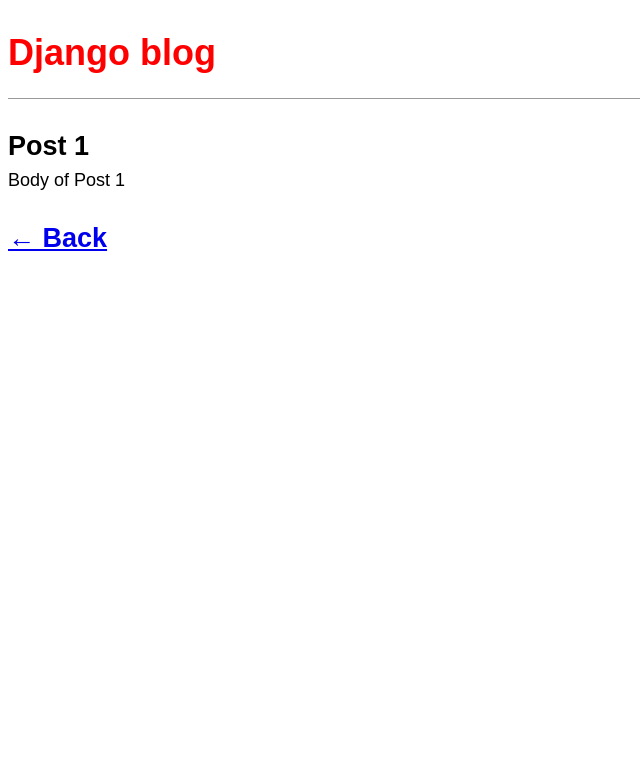
After one commit to ingafter60/blog, a Django app: page /post/1/ in a window 1280 px wide. The commit adds this page. Shown: the top 777 px of the page, without its empty margins (0-640 px from the left). Run offline with Django 3.2, Linux system fonts and the light colour scheme; data comes from the database, SQL or seed files in the repository.

Commit message:
Ch5 - Display Individual Post

```diff
--- a/_src/settings.py
+++ b/_src/settings.py
@@ -120,3 +120,5 @@
 # https://docs.djangoproject.com/en/2.1/howto/static-files/
 
 STATIC_URL = '/static/'
+
+STATICFILES_DIRS = [os.path.join(BASE_DIR, 'static')]
--- a/blog/urls.py
+++ b/blog/urls.py
@@ -1,8 +1,9 @@
 # blog/urls.py
 
 from django.urls import path
-from .views import BlogListView
+from .views import BlogListView, BlogDetailView
 
 urlpatterns = [
-	path('', BlogListView.as_view(), name='home')
+	path('', BlogListView.as_view(), name='home'),
+	path('post/<int:pk>/', BlogDetailView.as_view(), name='post_detail')
 ]
--- a/blog/views.py
+++ b/blog/views.py
@@ -1,6 +1,6 @@
 # blog/views.py
 
-from django.views.generic import ListView
+from django.views.generic import ListView, DetailView
 from .models import Post
 
 # Create your views here.
@@ -8,3 +8,8 @@
 class BlogListView(ListView):
 	model 				= Post
 	template_name = 'home.html'
+
+
+class BlogDetailView(DetailView):
+	model = Post
+	template_name = 'post_detail.html'
--- /dev/null
+++ b/static/css/base.css
@@ -0,0 +1,48 @@
+/* static/css/base.css */
+body {
+  font-family: 'Source Sans Pro', sans-serif;
+  font-size: 18px;
+}
+
+header {
+  border-bottom: 1px solid #999;
+  margin-bottom: 2rem;
+  display: flex;
+}
+
+header h1 a {
+  color: red;
+	text-decoration: none;
+}
+
+.nav-left {
+  margin-right: auto;
+}
+
+.nav-right {
+  display: flex;
+  padding-top: 2rem;
+}
+
+.post-entry {
+  margin-bottom: 2rem;
+}
+
+.post-entry h2 {
+  margin: 0.5rem 0;
+}
+
+.post-entry h2 a,
+.post-entry h2 a:visited {
+  color: blue;
+  text-decoration: none;
+}
+
+.post-entry p {
+	margin: 0;
+  font-weight: 400;
+}
+
+.post-entry h2 a:hover {
+  color: red;
+}
--- a/templates/base.html
+++ b/templates/base.html
@@ -1,7 +1,9 @@
 <!-- templates/base.html -->
+{% load static %}
 <html>
   <head>
     <title>Django blog</title>
+    <link href="{% static 'css/base.css' %}" rel="stylesheet">
   </head>
   <body>
     <header>
--- a/templates/home.html
+++ b/templates/home.html
@@ -5,7 +5,7 @@
 
   {% for post in object_list %}
     <div class="post-entry">
-      <h2><a href="">{{ post.title }}</a></h2>
+      <h2><a href="{% url 'post_detail' post.pk %}">{{ post.title }}</a></h2>
       <p>{{ post.body }}</p>
     </div>
   {% endfor %}
--- /dev/null
+++ b/templates/post_detail.html
@@ -0,0 +1,11 @@
+<!-- templates/post_detail.html -->
+{% extends 'base.html' %}
+
+{% block content %}
+  <div class="post-entry">
+    <h2>{{ post.title }}</h2>
+    <p>{{ post.body }}</p>
+  </div>
+
+<h2><a href="{% url 'home' %}"> &larr; Back</a></h2>
+{% endblock content %}
```
